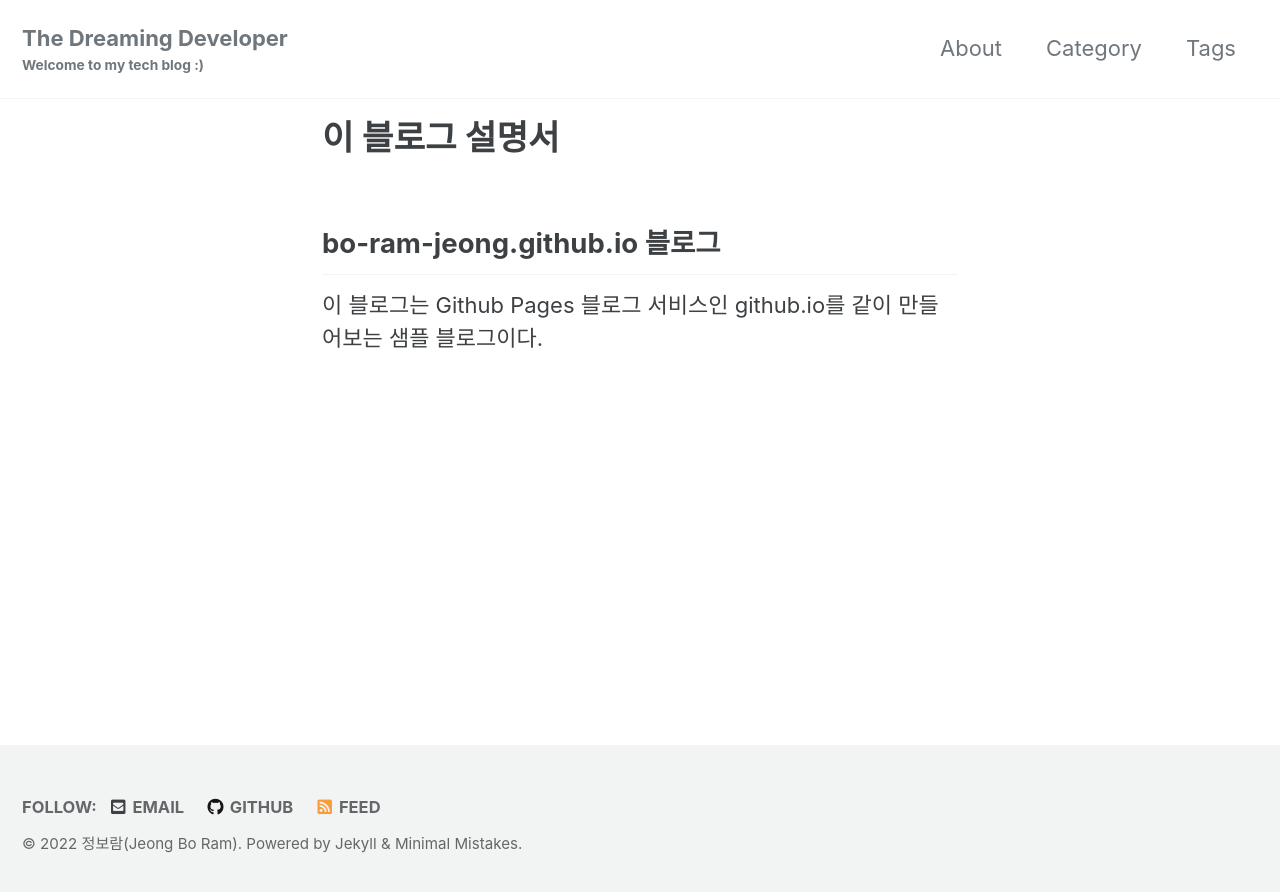
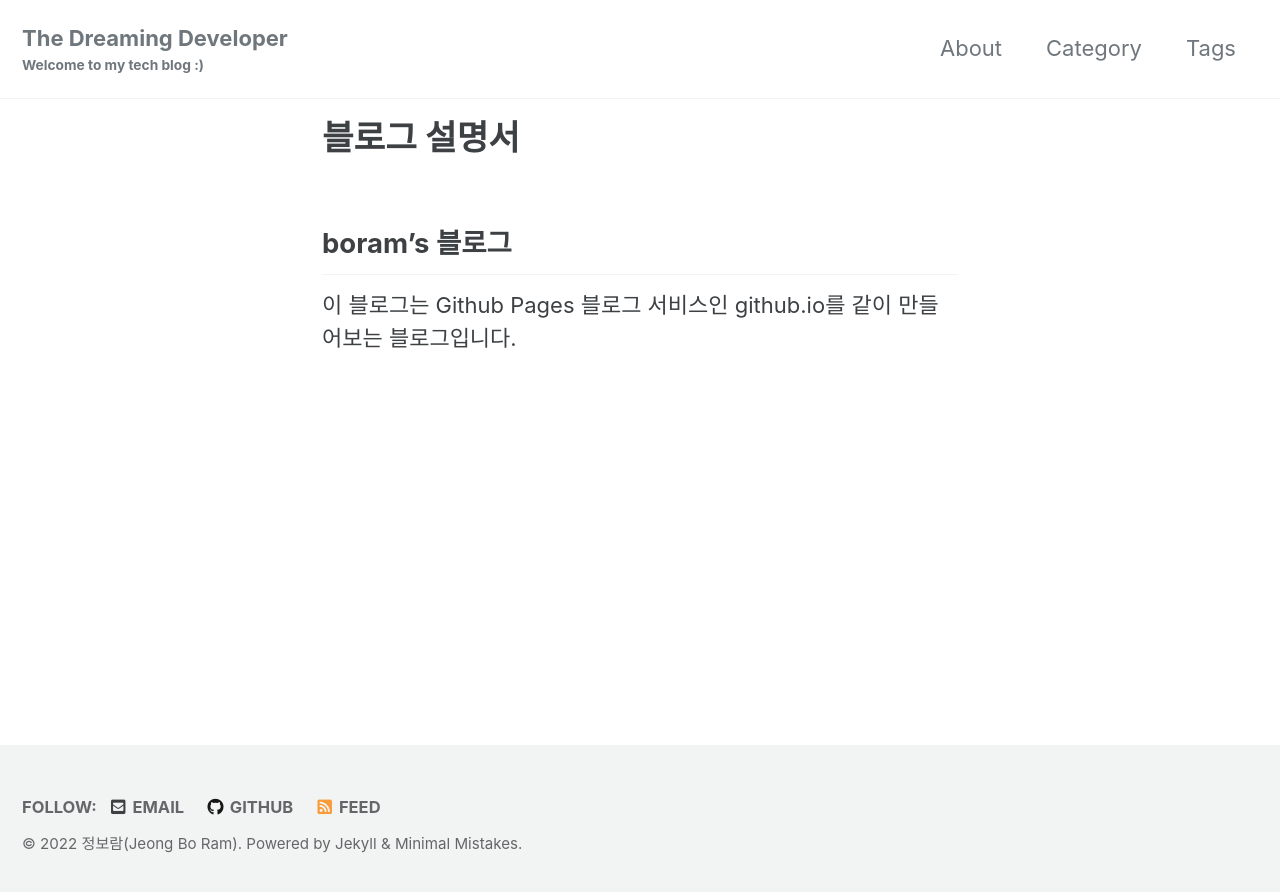
Before and after one commit to bo-ram-jeong/bo-ram-jeong.github.io, a Jekyll site: the page built from _pages/about.md, in a window 1280 px wide. Shown: the top 892 px of the page. Built offline with Jekyll 4.4.1, drawn with Linux system fonts in a browser that asks for light colours; cached includes are drawn as plain includes.

Commit message:
Update about.md

```diff
--- a/_pages/about.md
+++ b/_pages/about.md
@@ -1,9 +1,9 @@
 ---
-title: "이 블로그 설명서"
+title: "블로그 설명서"
 permalink: /about/
 layout: single
 ---
 
-## bo-ram-jeong.github.io 블로그
+## boram's 블로그
 
-이 블로그는 Github Pages 블로그 서비스인 github.io를 같이 만들어보는 샘플 블로그이다.
+이 블로그는 Github Pages 블로그 서비스인 github.io를 같이 만들어보는 블로그입니다.
```
